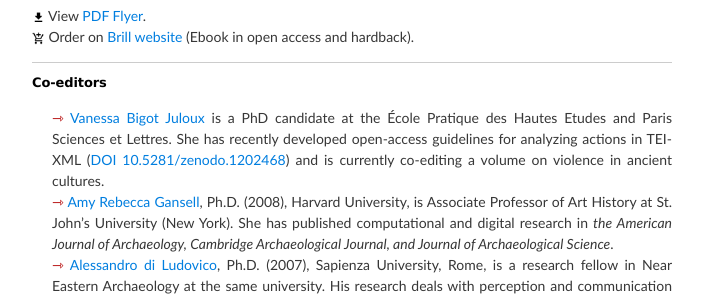
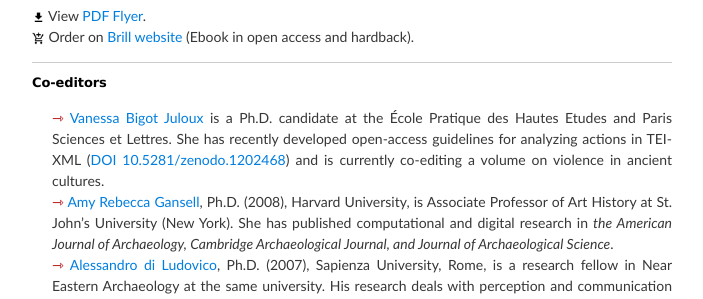
Before and after one commit to vbigot-juloux/ane-research-humanities, a Jekyll site: the page built from docs/CyberResearch-vol1.md, in a window 1280 px wide and 900 px high, scrolled down 625 px. Shown: the part 151-450 px from the top of the window, without its empty margins (288-991 px from the left). Built offline with Jekyll 4.4.1, drawn with Linux system fonts in a browser that asks for light colours; comment, search, counter and statistics services are not loaded; the repository's description, which GitHub fills in, is left out.

Commit message:
Update CyberResearch-vol1.md

```diff
--- a/docs/CyberResearch-vol1.md
+++ b/docs/CyberResearch-vol1.md
@@ -38,7 +38,7 @@ Eleven chapters present a rich array of material, spanning the fifth through the
 
 <h3><a name="eds" style="color: black">Co-editors</a></h3>
 <ul style="list-style-type: none;">
-<li style="text-align: justify; text-justify: inter-word;"><span style="color:#b30000; font-size: 14px">&#8702;</span> <a href="http://vanessajuloux.xyz" target="_blank">Vanessa Bigot Juloux</a> is a PhD candidate at the École Pratique des Hautes Etudes and Paris Sciences et Lettres. She has recently developed open-access guidelines for analyzing actions in TEI-XML (<a href="https://zenodo.org/record/1202468" target="_blank">DOI 10.5281/zenodo.1202468</a>) and is currently co-editing a volume on violence in ancient cultures.</li>
+<li style="text-align: justify; text-justify: inter-word;"><span style="color:#b30000; font-size: 14px">&#8702;</span> <a href="http://vanessajuloux.xyz" target="_blank">Vanessa Bigot Juloux</a> is a Ph.D. candidate at the École Pratique des Hautes Etudes and Paris Sciences et Lettres. She has recently developed open-access guidelines for analyzing actions in TEI-XML (<a href="https://zenodo.org/record/1202468" target="_blank">DOI 10.5281/zenodo.1202468</a>) and is currently co-editing a volume on violence in ancient cultures.</li>
 <li style="text-align: justify; text-justify: inter-word;"><span style="color:#b30000; font-size: 14px">&#8702;</span> <a href="https://stjohns.academia.edu/AmyRebeccaGansell" target="_blank">Amy Rebecca Gansell</a>, Ph.D. (2008), Harvard University, is Associate Professor of Art History at St. John’s University (New York). She has published computational and digital research in <em>the American Journal of Archaeology, Cambridge Archaeological Journal, and Journal of Archaeological Science</em>.</li>
 <li style="text-align: justify; text-justify: inter-word;"><span style="color:#b30000; font-size: 14px">&#8702;</span> <a href="https://uniroma1.academia.edu/AlessandroDiLudovico" target="_blank">Alessandro di Ludovico</a>, Ph.D. (2007), Sapienza University, Rome, is a research fellow in Near Eastern Archaeology at the same university. His research deals with perception and communication in the ancient Near East; he is co-director of “Atlante del Vicino Oriente Antico”.</li>
 </ul>
```
